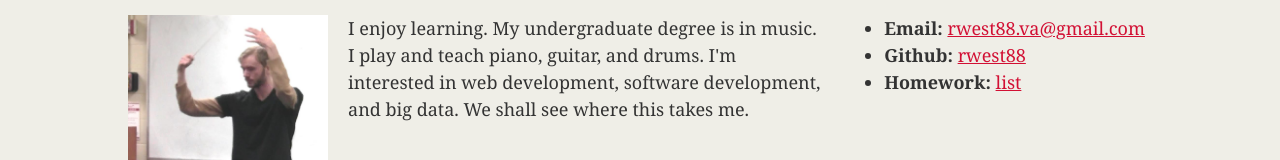
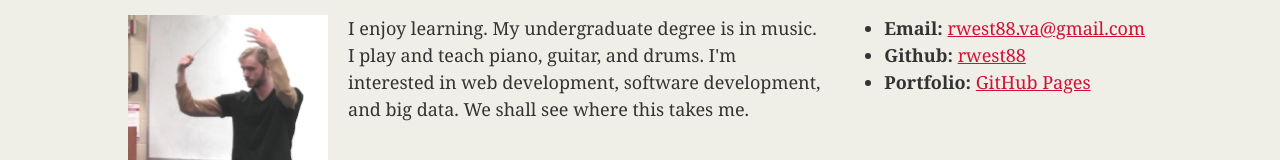
Before and after one commit to rwest88/rwest88.github.io, a plain HTML site: page index.html in a window 1280 px wide. Shown: the part 139-299 px from the top of the page. Drawn offline with Linux system fonts and the light colour scheme.

Commit message:
added portfolio link to contact panel

```diff
--- a/index.html
+++ b/index.html
@@ -78,7 +78,7 @@
       <ul>
         <li><strong>Email:</strong> <a href="mailto:rwest88.va@gmail.com">rwest88.va@gmail.com</a></li>
         <li><strong>Github:</strong> <a href="https://github.com/rwest88">rwest88</a></li>
-        <li><strong>Homework:</strong> <a href="https://rwest88.github.io/homework-list">list</a></li>
+        <li><strong>Portfolio:</strong> <a href="https://rwest88.github.io/Basic-Portfolio">GitHub Pages</a></li>
       </ul>
     </section>
   </div>
```
